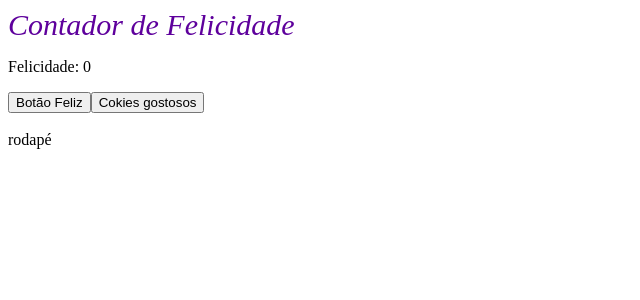
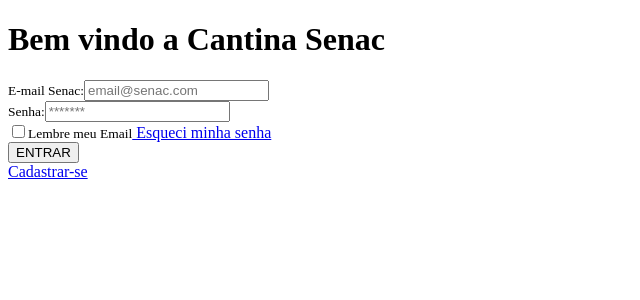
Before and after one commit to prof-lucas-senac/cantina-senac-2025-front, an Angular app: page / in a window 1280 px wide. Shown: the top 300 px of the page, without its empty margins (0-640 px from the left). Built offline with nearby package versions, Linux system fonts and the light colour scheme.

Commit message:
Criação do component/login e alteração no app.component.html e app.component.ts

```diff
--- a/src/app/app.component.html
+++ b/src/app/app.component.html
@@ -1,14 +1 @@
-    <header>
-        Contador de Felicidade
-    </header>
-    <main>
-        <p>
-            Felicidade: <span id = "numero">0</span>
-        </p>
-        <button id="botaoFeliz">Botão Feliz</button>
-        <button id="botaoUpgrade1">Cokies gostosos</button>
-    </main>
-    <br>
-    <footer>
-        rodapé
-    </footer>
+<app-login></app-login>
--- a/src/app/app.component.ts
+++ b/src/app/app.component.ts
@@ -1,10 +1,11 @@
 import { Component } from '@angular/core';
 import { RouterOutlet } from '@angular/router';
+import { LoginComponent } from './components/login/login.component';
 
 @Component({
   selector: 'app-root',
   standalone: true,
-  imports: [RouterOutlet],
+  imports: [RouterOutlet,LoginComponent],
   templateUrl: './app.component.html',
   styleUrl: './app.component.css'
 })
--- /dev/null
+++ b/src/app/components/login/login.component.css
@@ -0,0 +1,8 @@
+form
+{
+
+}
+label
+{
+    font-size: 13.5px;
+}
--- /dev/null
+++ b/src/app/components/login/login.component.html
@@ -0,0 +1,15 @@
+<h1>Bem vindo a Cantina Senac</h1>
+<form>
+    <label for="email">E-mail Senac:</label>
+    <input type="email" id="email" placeholder="email@senac.com">
+    <br>
+    <label for="senha">Senha:</label>
+    <input type="password" id="senha" placeholder="*******">
+</form>
+<input type="checkbox" id="lembrarEmail">
+<label for="lembrarEmail">Lembre meu Email</label>
+<a href="https://campo-minado.com/" id="linkLembrarEmail"> Esqueci minha senha</a>
+<br>
+<button type="button" id="entrar">ENTRAR</button>
+<br>
+<a href="#" id="linkCadastro">Cadastrar-se</a>
```
Also changed, not shown: src/app/components/login/login.component.ts (added, +12 -0 lines), 1 other file (tests, documents, lock files or other folders).
